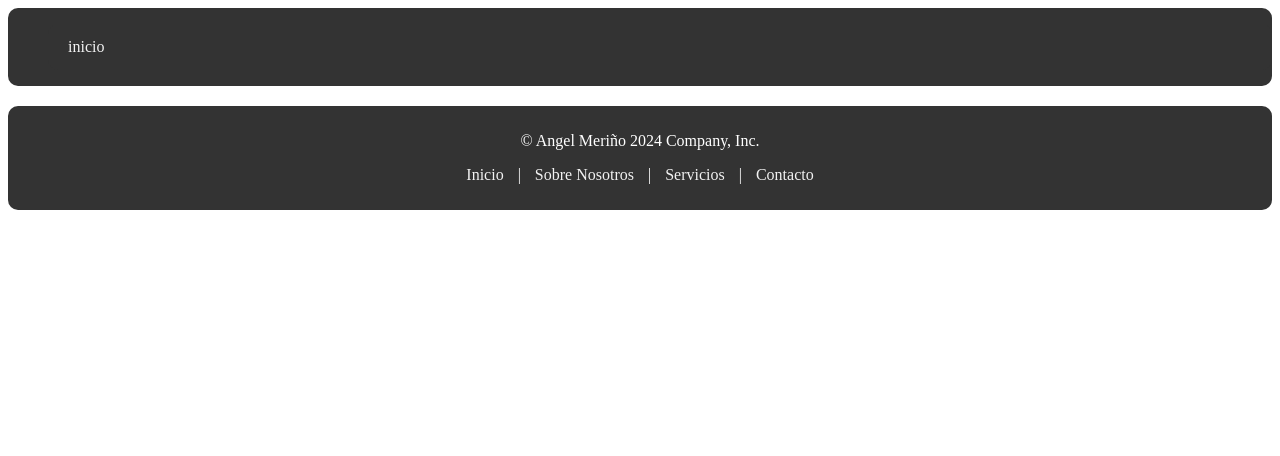
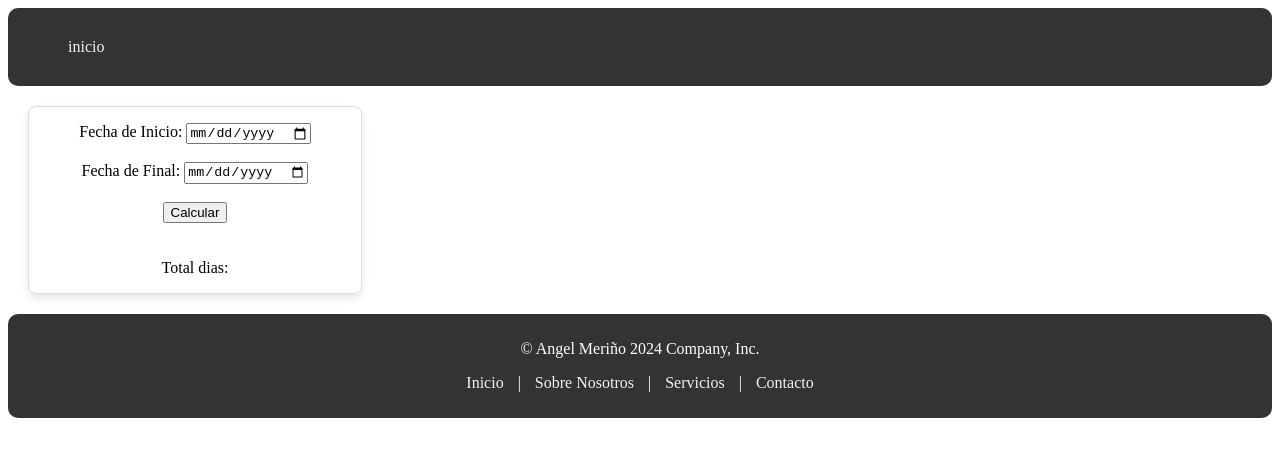
Before and after one commit to anghel3m/ContadorDias, a plain HTML site: page index.html in a window 1280 px wide. Drawn offline with Linux system fonts and the light colour scheme.

Commit message:
estructura inicial

```diff
--- a/index.html
+++ b/index.html
@@ -17,6 +17,39 @@
 </header>
 
 
+<main>
+<section>
+  <form class="form"  action="" method="post">
+    <label for="fecha_inicio">Fecha de Inicio:</label>
+    <input type="date" id="fecha_inicio" name="fecha_inicio" required>
+
+    <br><br>
+    <label for="fecha_final">Fecha de Final:</label>
+    <input type="date" id="fecha_final" name="fecha_final" required>
+
+    <br><br>
+    <div class="funtion">
+        <input type="submit" value="Calcular">
+      </div>
+
+
+      <br><br>
+    <label for="total_dias">Total dias: </label>
+
+
+  </form>
+
+
+
+</section>
+
+<section>
+
+</section>
+
+</main>
+
+
 
 <!-- Footer -->
 <footer>
--- a/style.css
+++ b/style.css
@@ -37,3 +37,15 @@
   .footer a:hover {
     color: #ddd;
   }
+
+/* Estilos básicos para el formulario */
+  .form {
+
+    border: 1px solid #ddd;
+    border-radius: 8px;
+    box-shadow: 0 4px 8px rgba(0, 0, 0, 0.1);
+    margin: 20px;
+    padding: 16px;
+    text-align: center;
+    width: 300px;
+  }
```
